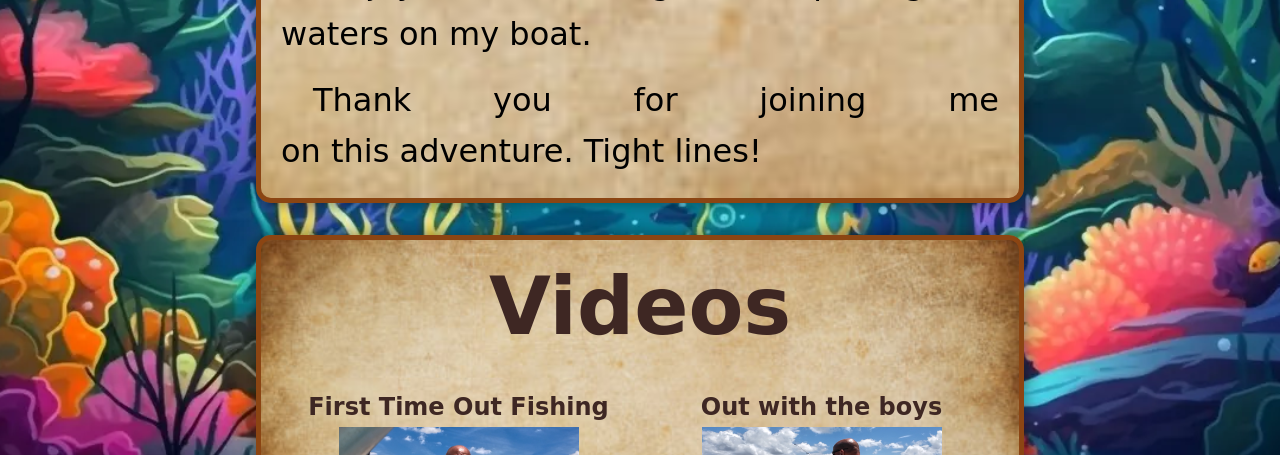
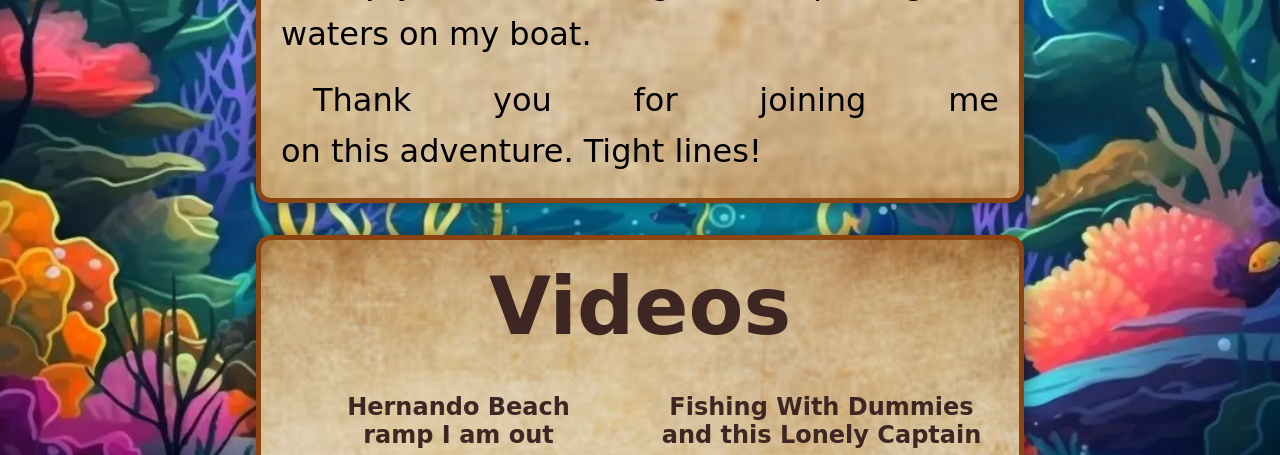
Before and after one commit to althepal78/fishingwithdummies, a PHP site: page / in a window 1280 px wide. Shown: the part 3485-3940 px from the top of the page. Run offline with PHP 8.4, Linux system fonts and the light colour scheme; some web fonts are replaced; grey boxes are pictures that could not be loaded.

Commit message:
Deleting images using an api to get information for youtube links titles and images. changed some code around. Mostly with the css and card to make it sound better like changed video-container to card-container and card-container to card. It made more sense this way

```diff
--- a/index.html
+++ b/index.html
@@ -38,7 +38,7 @@
           </a>
         </div>
         <div data-toggle-btn class="toggle-links">&#9776;</div>
-        <ul data-nav-links class="nav-links" >
+        <ul data-nav-links class="nav-links">
           <li class="link-item"><a href="#hero">Home </a></li>
           <li class="link-item"><a href="#about">About </a></li>
           <li class="link-item"><a href="#youtube-links">Videos</a></li>
@@ -99,67 +99,41 @@
 
       <section id="youtube-links">
         <h1>Videos</h1>
-        <div class="video-container">
-          <div class="card-container">
-            <h2 class="card-title">First Time Out Fishing</h2>
-            <div class="card-image">
+        <div data-card-container="" class="card-container">
+          <div class="card">
+            <h2 class="card-title">Hernando Beach ramp I am out</h2>
             <a
               target="_blank"
-                href="https://www.youtube.com/watch?v=wsi0_MLwXrw&t=16s"
-              >
-                <img
-                  src="./src/images/youtubeimages/firsttimealone.png"
-                  alt="First Time Out and all by myself"
-                />
-              </a>
+              href="https://www.youtube.com/watch?v=PBRMpSbJgFY"
+              ><img src="https://i.ytimg.com/vi/PBRMpSbJgFY/hqdefault.jpg"
+            /></a>
           </div>
+          <div class="card">
+            <h2 class="card-title">
+              Fishing With Dummies and this Lonely Captain
+            </h2>
+            <a
+              target="_blank"
+              href="https://www.youtube.com/watch?v=IDQl774kiHI"
+              ><img src="https://i.ytimg.com/vi/IDQl774kiHI/hqdefault.jpg"
+            /></a>
           </div>
-
-          <div class="card-container">
-            <h2 class="card-title">Out with the boys</h2>
-            <div class="card-image">
+          <div class="card">
+            <h2 class="card-title">moreFishingWithDummies</h2>
             <a
               target="_blank"
               href="https://www.youtube.com/watch?v=KCioG5wLl-E"
-              >
-                <img
-                  src="./src/images/youtubeimages/withdavid.png"
-                  alt="Out with the boys"
-                />
-              </a>
+              ><img src="https://i.ytimg.com/vi/KCioG5wLl-E/hqdefault.jpg"
+            /></a>
           </div>
-          </div>
-          <div class="card-container">
-            <h2 class="card-title">Lonely but Fun</h2>
-            <div class="card-image">
+          <div class="card">
+            <h2 class="card-title">Fishing With Dummies First Fishing Video</h2>
             <a
               target="_blank"
-                href="https://www.youtube.com/watch?v=IDQl774kiHI"
-              >
-                <img
-                  src="./src/images/youtubeimages/babyperch.png"
-                  alt="Perch"
-                />
-              </a>
+              href="https://www.youtube.com/watch?v=wsi0_MLwXrw"
+              ><img src="https://i.ytimg.com/vi/wsi0_MLwXrw/hqdefault.jpg"
+            /></a>
           </div>
-          </div>
-          <div class="card-container">
-            <h2 class="card-title">Catfish Stung Me</h2>
-            <div class="card-image">
-              <a
-                target="_blank"
-                href="https://www.youtube.com/watch?v=PBRMpSbJgFY"
-              >
-                <img
-                  src="./src/images/youtubeimages/drip.png"
-                  alt="My Drip"
-                />
-              </a>
-            </div>
-          </div>
-
-
-          <!-- end of cards  -->
         </div>
         <!-- end of card container -->
       </section>
--- a/src/css/site.css
+++ b/src/css/site.css
@@ -195,9 +195,6 @@ footer .youtube-channel a:hover {
   .fish-container #mangrove-snapper {
     z-index: -1;
   }
-  .fish-container #videos .videos {
-    max-width: 95%;
-  }
 }
 @media (width > 650px) {
   header {
@@ -286,19 +283,19 @@ footer .youtube-channel a:hover {
   .fish-container #family {
     width: clamp(10rem, 50svw, 50rem);
   }
-  .fish-container #youtube-links .video-container {
+  .fish-container #youtube-links .card-container {
     display: grid;
     grid-template-columns: repeat(auto-fit, minmax(300px, 1fr));
     overflow-x: clip;
     gap: 0.5rem;
   }
-  .fish-container #youtube-links .video-container .card-container {
+  .fish-container #youtube-links .card-container .card {
     background-color: transparent;
   }
-  .fish-container #youtube-links .video-container .card-container .card-title {
+  .fish-container #youtube-links .card-container .card .card-title {
     margin-bottom: 0.4rem;
   }
-  .fish-container #youtube-links .video-container .card-container .card-image a img {
+  .fish-container #youtube-links .card-container .card .card-image a img {
     display: block;
     margin: 0 auto;
     background-color: black;
--- a/src/scss/components/_queries.scss
+++ b/src/scss/components/_queries.scss
@@ -1,4 +1,4 @@
-@use "./variables";
+@use "./variables" as *;
 
 @media (width <=650px) {
   body {
@@ -57,11 +57,10 @@
 
         display: flex;
         flex-direction: column;
-        gap:2rem;
+        gap: 2rem;
         align-items: center;
         padding-top: 6rem;
         li {
-
           a {
             font-size: xx-large;
             display: flex;
@@ -88,10 +87,8 @@
     #mangrove-snapper {
       z-index: -1;
     }
-    #videos {
-      .videos {
-        max-width: 95%;
-      }
+    #youtube-links {
+
     }
   }
 }
@@ -203,12 +200,12 @@
     }
 
     #youtube-links {
-      .video-container {
+      .card-container {
         display: grid;
         grid-template-columns: repeat(auto-fit, minmax(300px, 1fr));
         overflow-x: clip;
         gap: 0.5rem;
-        .card-container {
+        .card {
           background-color: transparent;
           .card-title {
             margin-bottom: 0.4rem;
```
Also changed, not shown: src/images/youtubeimages/babyperch.png (deleted), src/images/youtubeimages/drip.png (deleted), src/images/youtubeimages/firsttimealone.png (deleted), src/images/youtubeimages/withdavid.png (deleted). Lines whose indentation alone changed are shown as unchanged.
